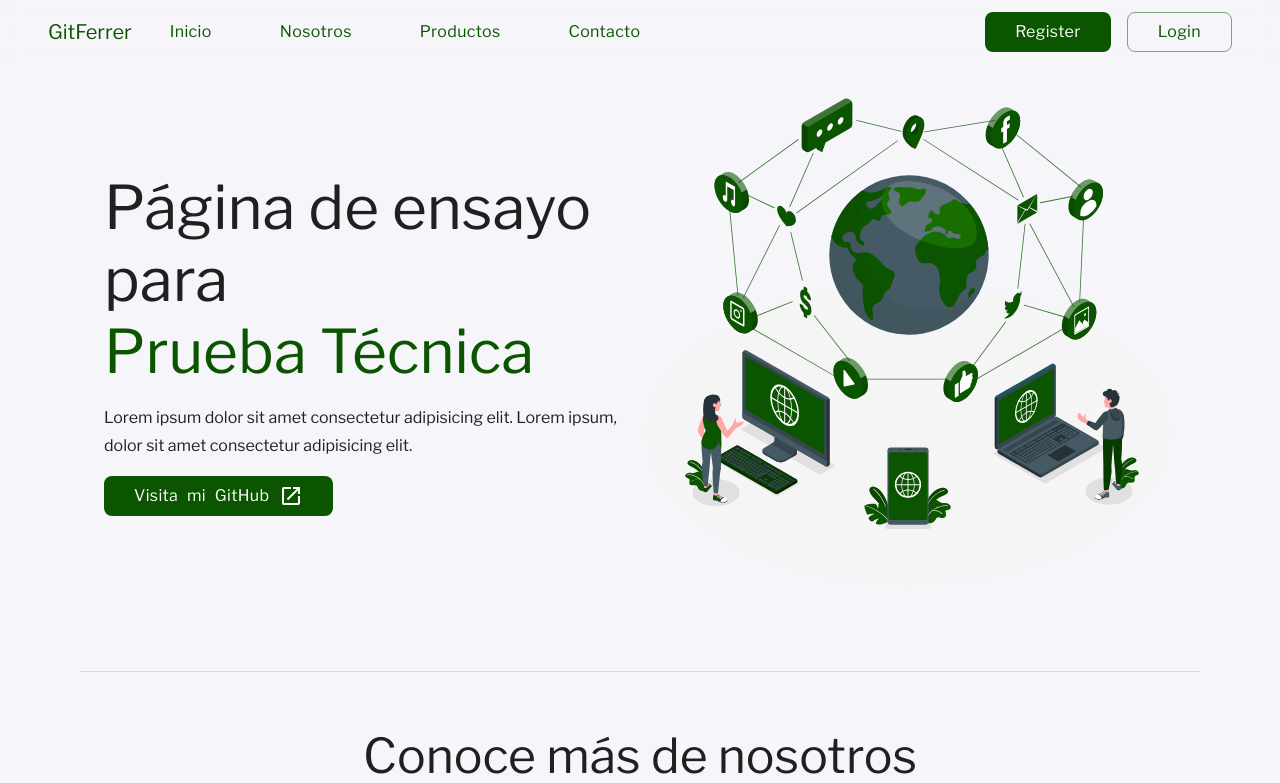
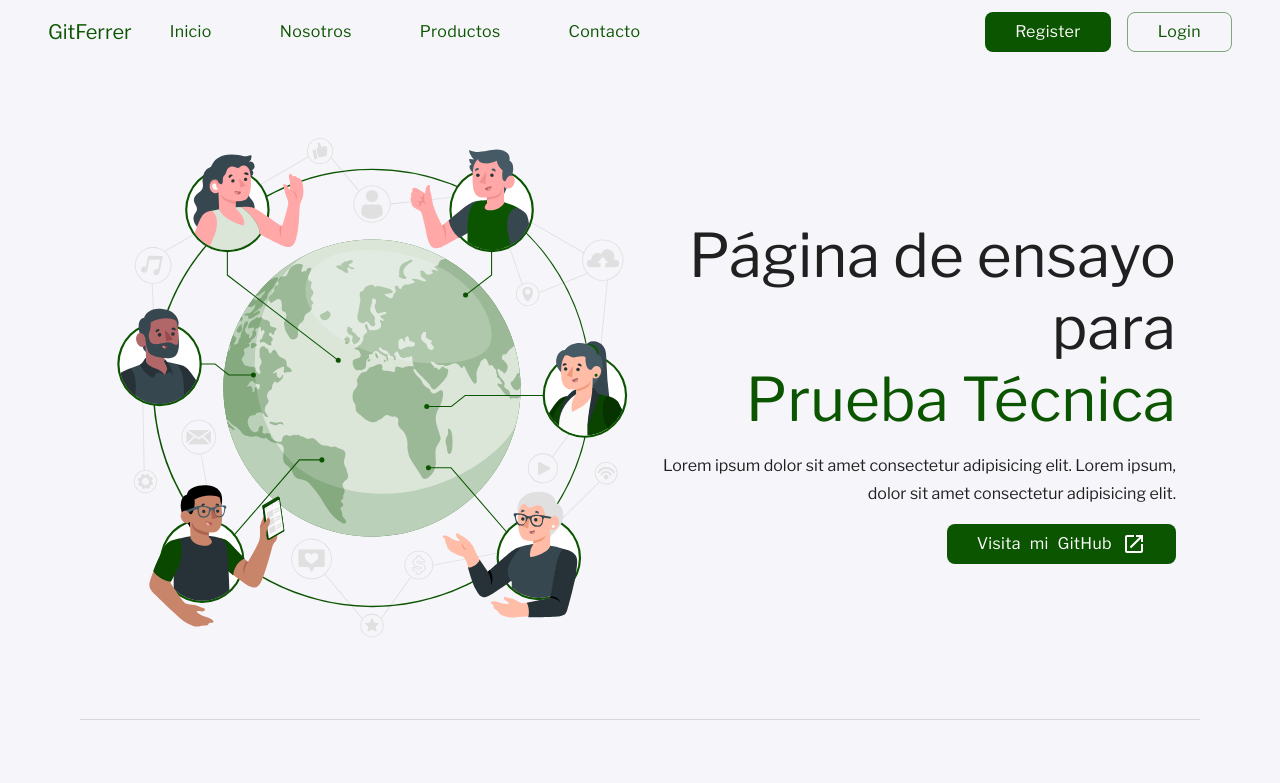
Before and after one commit to carlos-paezf/ET_EGroup_Frontend_React, a React (Vite) app: page /home in a window 1280 px wide. Shown: the top 783 px of the page. Built offline with nearby package versions, Linux system fonts and the light colour scheme.

Commit message:
Update Hero Component

```diff
--- a/src/components/Hero/index.tsx
+++ b/src/components/Hero/index.tsx
@@ -1,18 +1,19 @@
 import { OpenInNew as OpenInNewIcon } from '@mui/icons-material'
 import { Button, Container, Grid, Stack, Typography } from '@mui/material'
-import { FC } from "react"
-import hero from '../../assets/hero_world.svg'
+import { FC, memo } from "react"
+import hero1 from '../../assets/hero_world.svg'
+import hero2 from '../../assets/hero-2.svg'
 import { ThemePalette } from "../../helpers/util"
 
-export const HeroComponent: FC = () => {
+const Hero: FC<{ step: number }> = ( { step } ) => {
     return (
-        <section id="home">
+        <section id="home" style={ { paddingTop: '3rem' } }>
             <Container maxWidth="xl">
-                <Grid container direction="row" justifyContent="space-between" alignItems="center">
+                <Grid container direction={ ( step % 2 === 0 ) ? 'row' : 'row-reverse' } justifyContent="space-between" alignItems="center">
                     <Grid item sx={ { width: { sm: '100%', md: "50%" } } }>
-                        <Stack direction="column" spacing={ 2 } alignItems='start' sx={ {
-                            alignItems: { sm: "center", md: "start" },
-                            textAlign: { sm: "center", md: "left" }
+                        <Stack direction="column" spacing={ 2 } sx={ {
+                            alignItems: { sm: "center", md: ( step % 2 === 0 ) ? 'start' : 'end' },
+                            textAlign: { sm: "center", md: ( step % 2 === 0 ) ? 'left' : 'right' }
                         } }>
                             <Typography variant="h2">
                                 Página de ensayo para
@@ -30,10 +31,12 @@ export const HeroComponent: FC = () => {
                     </Grid>
 
                     <Grid item sx={ { width: { sm: '0%', md: "50%" } } }>
-                        <img src={ hero } alt="Hero image" />
+                        <img src={ ( step % 2 === 0 ) ? hero1 : hero2 } alt="Hero image" />
                     </Grid>
                 </Grid>
             </Container>
         </section>
     )
 }
+
+export const HeroComponent = memo( Hero )
```
